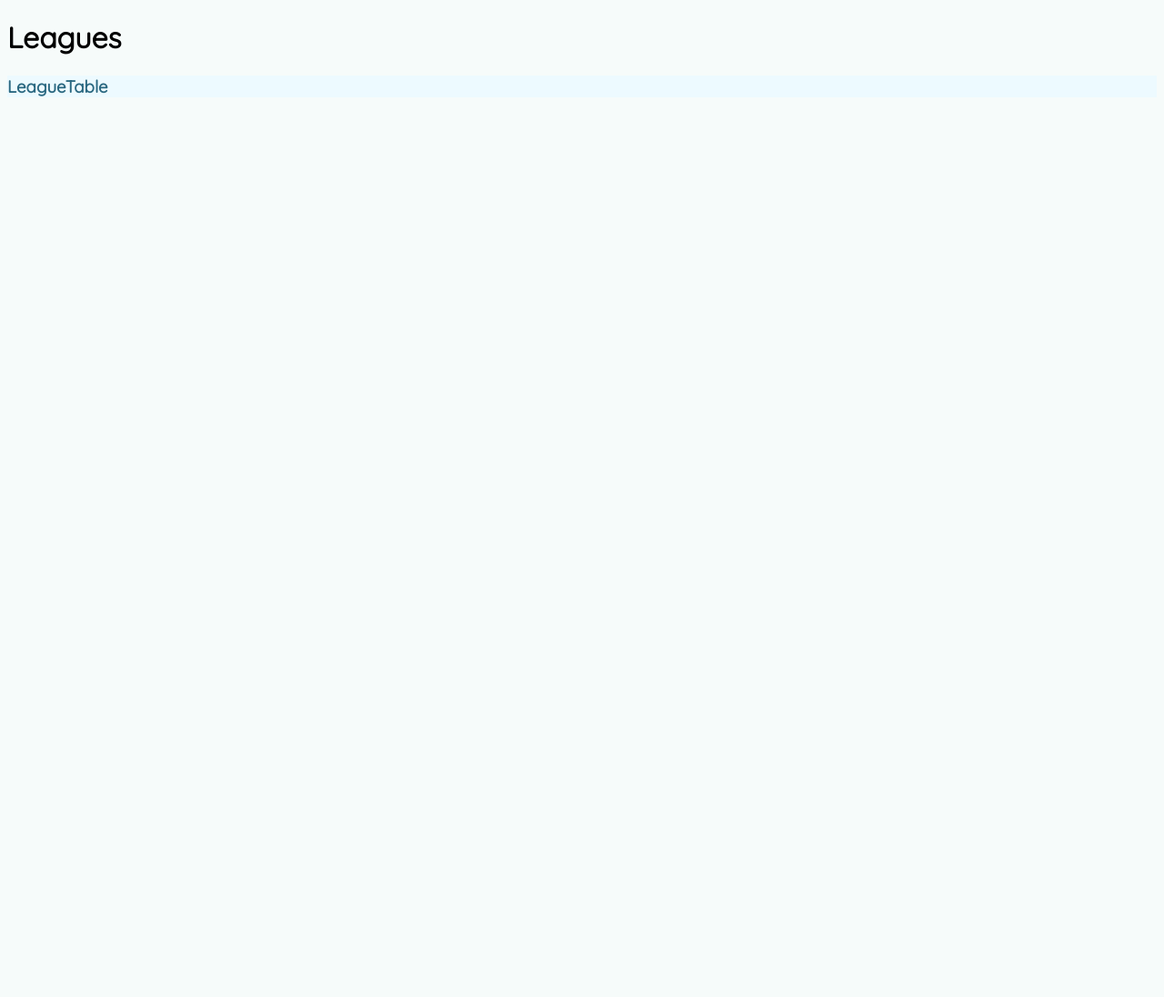
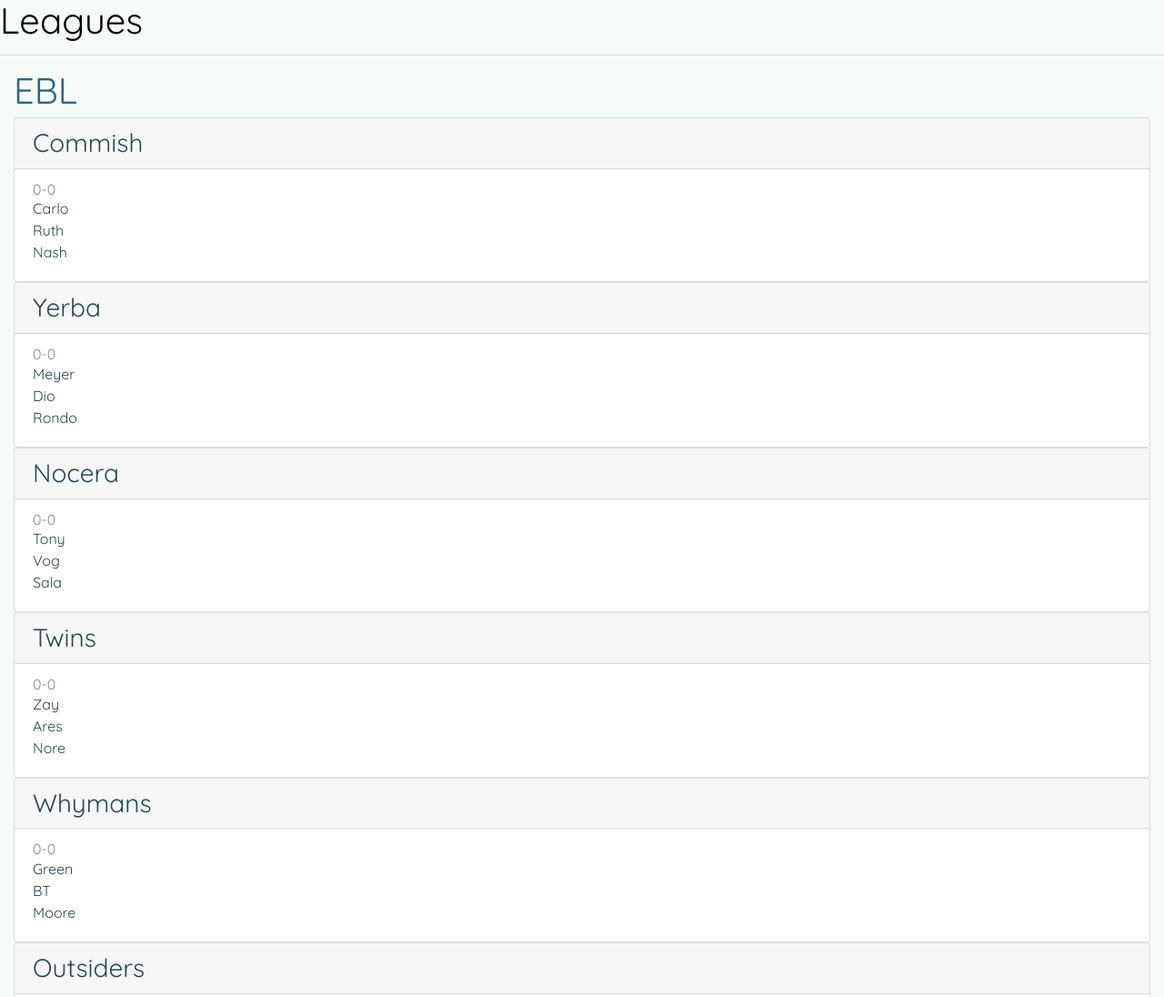
Before and after one commit to RADesai/leagues, a React app: page / in a window 1280 px wide. Shown: the top 1096 px of the page at 91% size. Before the commit the page ends 800 px from the top, so only its background shows below. Built offline with nearby package versions, Linux system fonts and the light colour scheme.

Commit message:
Added Bootstrap, simple styling

```diff
--- a/index.html
+++ b/index.html
@@ -3,6 +3,7 @@
 <head>
     <meta charset="utf-8">
     <title>Leagues</title>
+    <link rel="stylesheet" href="https://maxcdn.bootstrapcdn.com/bootstrap/4.0.0-beta/css/bootstrap.min.css" integrity="sha384-/Y6pD6FV/Vv2HJnA6t+vslU6fwYXjCFtcEpHbNJ0lyAFsXTsjBbfaDjzALeQsN6M" crossorigin="anonymous">
     <link href="https://fonts.googleapis.com/css?family=Quicksand" rel="stylesheet">
 </head>
 <body>
--- a/src/actions/leagueActions.js
+++ b/src/actions/leagueActions.js
@@ -2,13 +2,13 @@ import { FETCH_LEAGUE, UPDATE_LEAGUE } from '../constants';
 import fetchLeague from '../services.js';
 
 const actions = {
-    fetchLeague: (leagueName) => ({
+    fetchLeague: () => ({
         type: FETCH_LEAGUE,
-        payload: fetchLeague(leagueName)
+        payload: fetchLeague()
     }),
-    updateLeague: (league) => ({
+    updateLeague: (newLeague) => ({
         type: UPDATE_LEAGUE,
-        payload: league
+        payload: newLeague
     })
 };
 
--- a/src/assets/scss/LeagueTable.scss
+++ b/src/assets/scss/LeagueTable.scss
@@ -2,7 +2,10 @@
 $secondary-light: #EDFAFF;
 $secondary-dark: #2A6881;
 
-.league-table-main {
-    background-color: $secondary-light;
+.table {}
+.table-header {
     color: $secondary-dark;
 }
+.table-body {
+    background-color: $secondary-light;
+}
--- a/src/components/LeagueTable.js
+++ b/src/components/LeagueTable.js
@@ -1,14 +1,39 @@
 import React from 'react';
 import PropTypes from 'prop-types';
-import { Grid, Col, Row } from 'react-bootstrap';
 import '../assets/scss/LeagueTable.scss';
 
 export default function LeagueTable(props) {
-    return (
-        <div className="container league-table-main">
-            <h3>LeagueTable</h3>
+    const { league } = props;
+
+    const getTeams = ({ teams, players }) => {
+        return teams.map((team) =>
+            <div className="card" key={team.id}>
+                <h3 className="card-header">{ team.name }</h3>
+                <div className="card-body">
+                    <h6 className="card-subtitle text-muted">{ team.record }</h6>
+                    <div className="card-text">
+                        { getPlayers(players, team.id) }
+                    </div>
+                </div>
+            </div>
+        );
+    };
+
+    const getPlayers = (players, teamId) => {
+        return players.filter((player) => player.teamId === teamId).map((player) =>
+            <div key={player.id}>{ player.name }</div>
+        );
+    };
+
+    return league && league.teams ?
+        <div className="container table">
+            <h1 className="table-header">{ league.name }</h1>
+            <div className="tabe-body" >
+                { getTeams(league) }
+            </div>
         </div>
-    )
+        :
+        <div />
 }
 
 LeagueTable.PropTypes = {
--- a/src/containers/App.js
+++ b/src/containers/App.js
@@ -14,19 +14,19 @@ class App extends Component {
     }
 
     componentDidMount() {
-    const name = "Holy Trinity";
-      this.setLeague(name);
+        this.setLeague();
     }
 
-  setLeague(name) {
-    this.props.actions.fetchLeague(name);
+    setLeague() {
+        this.props.actions.fetchLeague();
     }
 
     render() {
         return (
             <div className="league-main">
                 <h1 className="league-main-title">Leagues</h1>
-        <LeagueTable league={ this.props.league } />
+                <hr />
+                <LeagueTable { ...this.props }/>
             </div>
         )
     }
@@ -38,11 +38,7 @@ App.PropTypes = {
 };
 
 function mapStateToProps(state) {
-  const { name, teams } = state.leagueReducer;
-  const league = {
-    name: name,
-    teams: teams
-  }
+    const { league } = state.leagueReducer;
     return { league };
 };
 
@@ -52,7 +48,4 @@ function mapDispatchToProps(dispatch) {
     };
 };
 
-export default connect(
-  mapStateToProps,
-  mapDispatchToProps
-)(App);
+export default connect(mapStateToProps, mapDispatchToProps)(App);
--- /dev/null
+++ b/src/mock/league.js
@@ -0,0 +1,108 @@
+const league = {
+    id: 0,
+    name: "EBL",
+    teams: [
+        {
+            id: 0,
+            name: "Commish",
+            record: "0-0"
+        }, {
+            id: 1,
+            name: "Yerba",
+            record: "0-0"
+        }, {
+            id: 2,
+            name: "Nocera",
+            record: "0-0"
+        }, {
+            id: 3,
+            name: "Twins",
+            record: "0-0"
+        }, {
+            id: 4,
+            name: "Whymans",
+            record: "0-0"
+        }, {
+            id: 5,
+            name: "Outsiders",
+            record: "0-0"
+        }
+    ],
+    players: [
+        {
+            id: 0,
+            teamId: 0,
+            name: "Carlo"
+        }, {
+            id: 1,
+            teamId: 0,
+            name: "Ruth"
+        }, {
+            id: 2,
+            teamId: 0,
+            name: "Nash"
+        }, {
+            id: 3,
+            teamId: 1,
+            name: "Meyer"
+        }, {
+            id: 4,
+            teamId: 1,
+            name: "Dio"
+        }, {
+            id: 5,
+            teamId: 1,
+            name: "Rondo"
+        }, {
+            id: 6,
+            teamId: 2,
+            name: "Tony"
+        }, {
+            id: 7,
+            teamId: 2,
+            name: "Vog"
+        }, {
+            id: 8,
+            teamId: 2,
+            name: "Sala"
+        }, {
+            id: 9,
+            teamId: 3,
+            name: "Zay"
+        }, {
+            id: 10,
+            teamId: 3,
+            name: "Ares"
+        }, {
+            id: 11,
+            teamId: 3,
+            name: "Nore"
+        }, {
+            id: 12,
+            teamId: 4,
+            name: "Green"
+        }, {
+            id: 13,
+            teamId: 4,
+            name: "BT"
+        }, {
+            id: 14,
+            teamId: 4,
+            name: "Moore"
+        }, {
+            id: 15,
+            teamId: 5,
+            name: "Cuz"
+        }, {
+            id: 16,
+            teamId: 5,
+            name: "Navy"
+        }, {
+            id: 17,
+            teamId: 5,
+            name: "Goaly"
+        }
+    ]
+};
+
+export default league;
--- a/src/reducers/leagueReducer.js
+++ b/src/reducers/leagueReducer.js
@@ -1,34 +1,19 @@
 import { UPDATE_LEAGUE, FETCH_LEAGUE } from '../constants';
 
-const defaultState = {
-    name: "League Name",
-    teams: [
-        {
-            id: 0,
-            name: "Team 0"
-        }, {
-            id: 1,
-            name: "Team 1"
-        }, {
-            id: 2,
-            name: "Team 2"
-        }
-    ]
-}
+const defaultState = {};
 
 export default function leagueReducer(state = defaultState, action) {
     switch (action.type) {
+        case FETCH_LEAGUE:
+            return {
+                ...state,
+                league: action.payload
+            }
         case UPDATE_LEAGUE:
             return {
                 ...state,
                name: action.payload
             };
-        case FETCH_LEAGUE:
-        return {
-            ...state,
-            name: action.payload.name,
-            teams: action.payload.teams
-        }
         default:
             return state;
     }
--- a/src/services.js
+++ b/src/services.js
@@ -1,19 +1,7 @@
-const fetchLeague = (leagueName) => {
-    return {
-        name: leagueName,
-        teams: [
-            {
-                id: 0,
-                name: "Team Mo"
-            }, {
-                id: 1,
-                name: "Team J.C."
-            }, {
-                id: 2,
-                name: "Team Heeb"
-            }
-        ]
-    };
+import league from './mock/league';
+
+const fetchLeague = () => {
+    return league;
 };
 
 export default fetchLeague;
```
Lines whose indentation alone changed are shown as unchanged.
